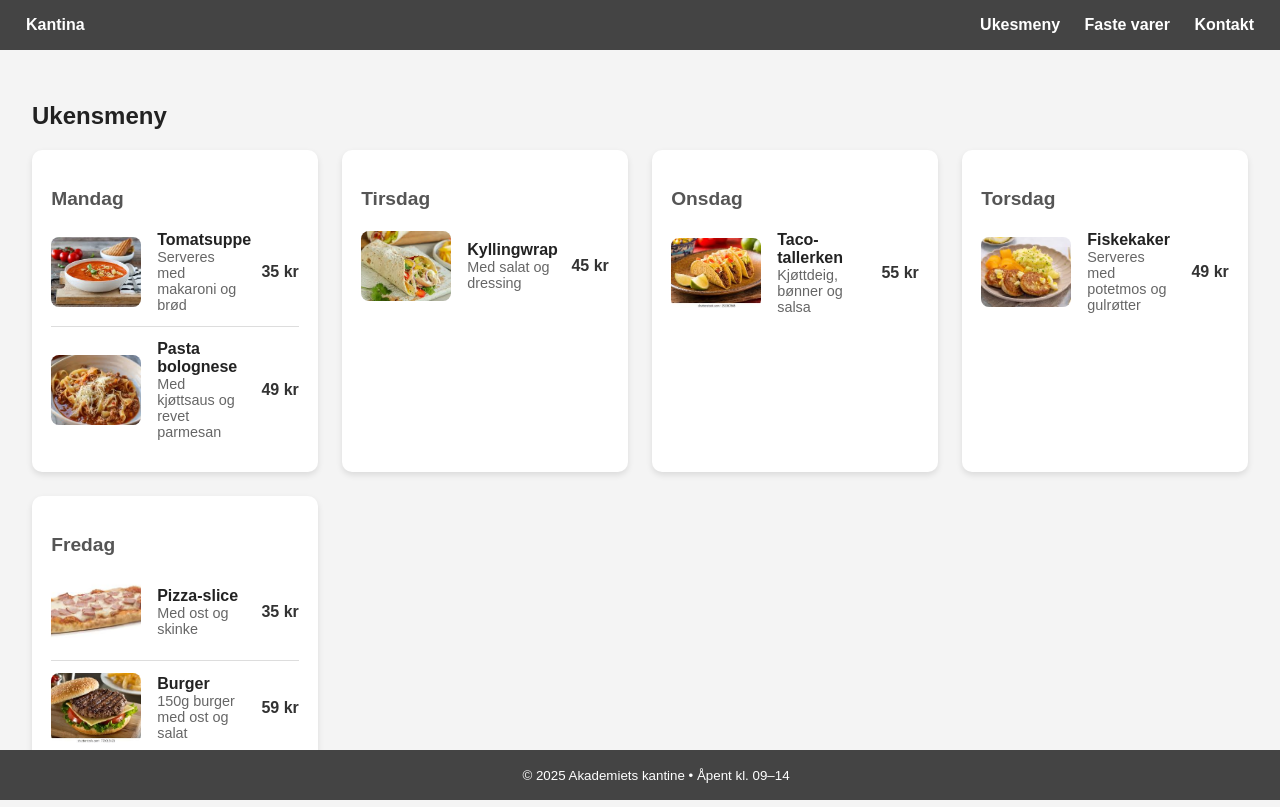
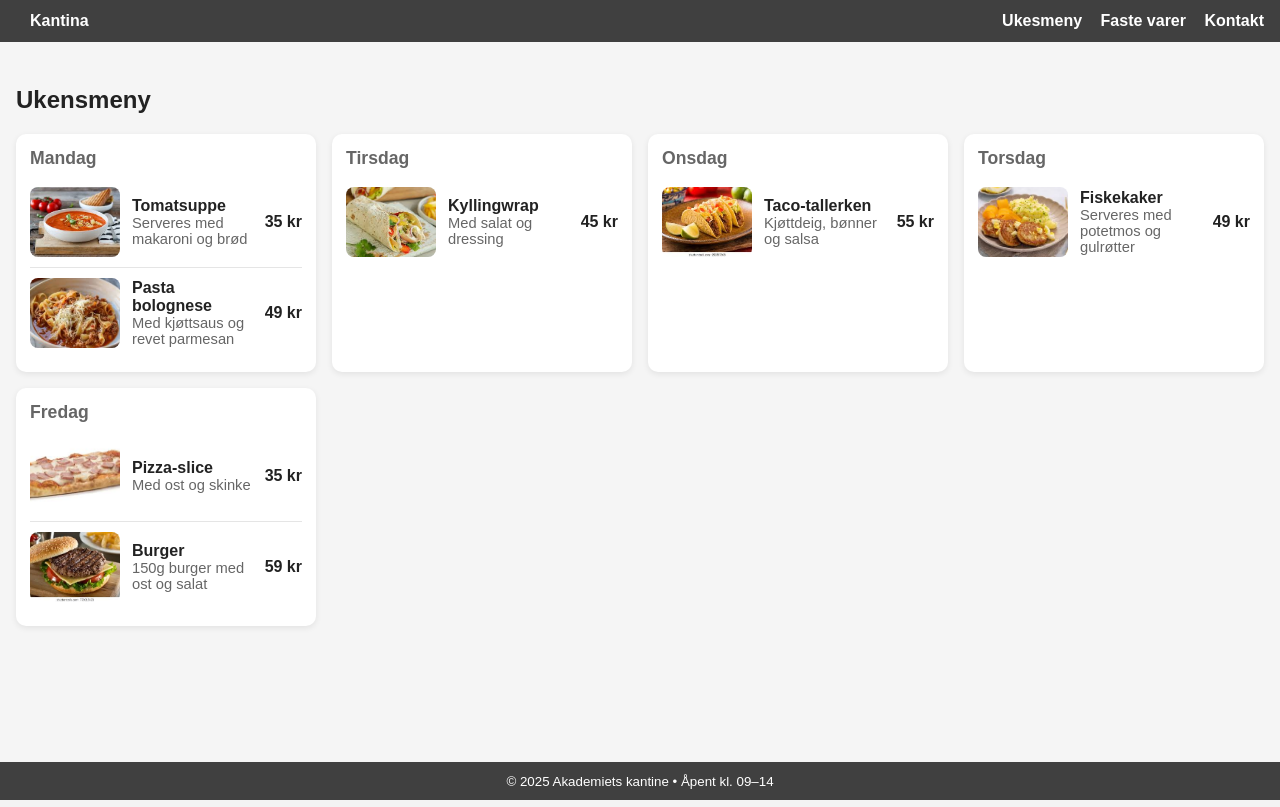
Before and after one commit to haujul11/kantineprosjekt, a Flask app: page /meny in a window 1280 px wide. Run offline with Flask 3, Linux system fonts and the light colour scheme.

Commit message:
enkel flask app

```diff
--- a/static/style.css
+++ b/static/style.css
@@ -1,125 +1,40 @@
-/* ===== Generell stil ===== */
-body {
-  font-family: Arial, sans-serif;
-  margin: 0;
-  padding: 0;
-  background-color: #f4f4f4;
-  color: #222;
+/* ===== grunnstil ===== */
+:root { --bg:#f5f5f5; --text:#222; --muted:#666; --dark:#404040; --card:#fff; --line:#e5e5e5; }
+*{box-sizing:border-box}  body{margin:0;font-family:Arial,Helvetica,sans-serif;color:var(--text);background:var(--bg)}
+
+/* toppmeny og footer */
+.nav,footer{background:var(--dark);color:#fff}
+.nav{display:flex;justify-content:space-between;align-items:center;padding:12px 16px}
+.nav a{color:#fff;text-decoration:none;font-weight:700;margin-left:14px}
+.nav a:hover{text-decoration:underline}
+footer{position:fixed;left:0;right:0;bottom:0;padding:10px 16px;text-align:center}
+
+/* innhold */
+.container{padding:24px 16px 80px} /* ekstra bunnpadding pga footer */
+
+/* ----- ukesmeny ----- */
+.menu-grid{
+  display:grid; gap:16px;
+  grid-template-columns:repeat(auto-fit,minmax(260px,1fr));
 }
+.card{background:var(--card);padding:14px;border-radius:10px;box-shadow:0 2px 6px rgba(0,0,0,.08)}
+.menu-day{margin:0 0 8px;font-size:1.1rem;color:var(--muted)}
+.menu-list{list-style:none;margin:0;padding:0}
+.menu-item{
+  display:grid; grid-template-columns:90px 1fr auto; align-items:center;
+  gap:12px; padding:10px 0; border-bottom:1px solid var(--line);
+}
+.menu-item:last-child{border-bottom:0}
 
-/* ===== Navigasjonsmeny ===== */
-.nav {
-  background-color: #444;
-  color: white;
-  padding: 1em;
-  display: flex;
-  justify-content: space-between;
-  align-items: center;
+/* bilde + tekst + pris */
+.menu-img{width:90px;height:70px;object-fit:cover;border-radius:8px}
+.menu-info{min-width:0}
+.menu-name{font-weight:700;font-size:1rem;white-space:normal}
+.menu-desc{color:var(--muted);font-size:.92rem}
+.menu-price{font-weight:700;white-space:nowrap}
+
+/* mobiljustering */
+@media (max-width:600px){
+  .menu-item{grid-template-columns:75px 1fr auto}
+  .menu-img{width:75px;height:60px}
 }
-
-.nav a {
-  color: white;
-  text-decoration: none;
-  margin: 0 10px;
-  font-weight: bold;
-}
-
-.nav a:hover {
-  text-decoration: underline;
-}
-
-/* ===== Container ===== */
-.container {
-  padding: 2em;
-}
-
-/* ===== Footer ===== */
-footer {
-  text-align: center;
-  padding: 1em;
-  background-color: #444;
-  color: white;
-  position: fixed;
-  bottom: 0;
-  width: 100%;
-}
-
-/* ===== Ukesmeny ===== */
-.menu-grid {
-  display: grid;
-  grid-template-columns: repeat(auto-fit, minmax(260px, 1fr));
-  gap: 1.5rem;
-}
-
-.card {
-  background: white;
-  border-radius: 10px;
-  padding: 1.2rem;
-  box-shadow: 0 3px 6px rgba(0, 0, 0, 0.1);
-}
-
-.menu-day {
-  font-size: 1.2rem;
-  color: #555;
-  margin-bottom: 0.5rem;
-}
-
-.menu-list {
-  list-style: none;
-  margin: 0;
-  padding: 0;
-}
-
-/* ===== Retter i menyen ===== */
-.menu-item {
-  display: grid;
-  grid-template-columns: 90px 1fr auto;
-  align-items: center;
-  gap: 1rem;
-  padding: 0.8rem 0;
-  border-bottom: 1px solid #ddd;
-}
-
-.menu-item:last-child {
-  border-bottom: none;
-}
-
-.menu-img {
-  width: 90px;
-  height: 70px;
-  border-radius: 8px;
-  object-fit: cover;
-}
-
-/* ===== Tekst og pris ===== */
-.menu-info {
-  min-width: 0;
-}
-
-.menu-name {
-  font-weight: 700;
-  font-size: 1rem;
-  white-space: normal; /* Viser hele teksten! */
-}
-
-.menu-desc {
-  color: #666;
-  font-size: 0.9rem;
-}
-
-.menu-price {
-  font-weight: bold;
-  font-size: 1rem;
-  color: #333;
-  white-space: nowrap;
-}
-
-/* ===== Responsiv design ===== */
-@media (max-width: 600px) {
-  .menu-item {
-    grid-template-columns: 70px 1fr;
-  }
-  .menu-price {
-    justify-self: end;
-  }
-}
```
